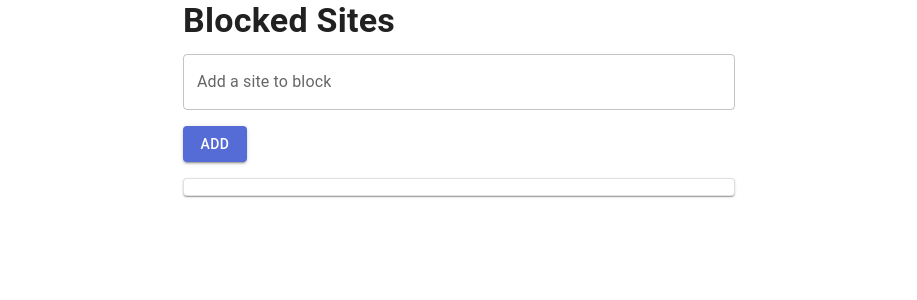
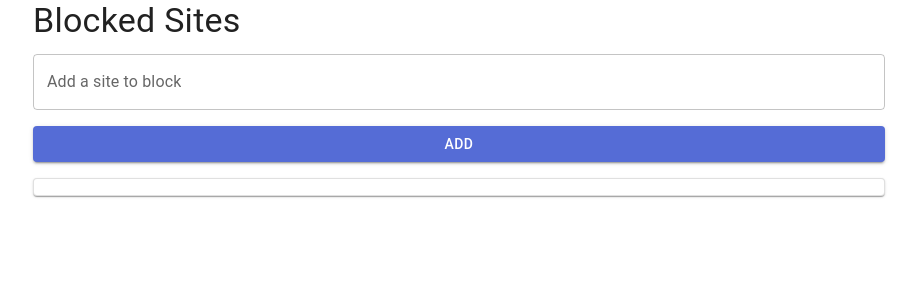
Before and after one commit to Matin-M/SiteBlocker, a React (Create React App) app: page / in a window 1280 px wide. Shown: the top 300 px of the page, without its empty margins (181-1098 px from the left). Built offline with nearby package versions, Linux system fonts and the light colour scheme.

Commit message:
Revisions to typography

```diff
--- a/src/App.js
+++ b/src/App.js
@@ -29,8 +29,12 @@ const theme = createTheme({
     }
   },
   typography: {
-    h4: {
-      fontWeight: 'bold'
+    h1: {
+      fontWeight: 'bold',
+      fontSize: '2rem'
+    },
+    allVariants: {
+      whiteSpace: 'nowrap'
     }
   }
 });
@@ -101,11 +105,11 @@ function App() {
   return (
     <ThemeProvider theme={theme}>
       <CssBaseline />
-      <Container maxWidth="sm">
+      <Container maxWidth="md">
         <Typography variant="h4" component="h1" gutterBottom>
           Blocked Sites
         </Typography>
-        <Box mb={2}>
+        <Box mb={2} sx={{ display: 'flex', flexDirection: 'column' }}>
           <TextField
             label="Add a site to block"
             variant="outlined"
```
